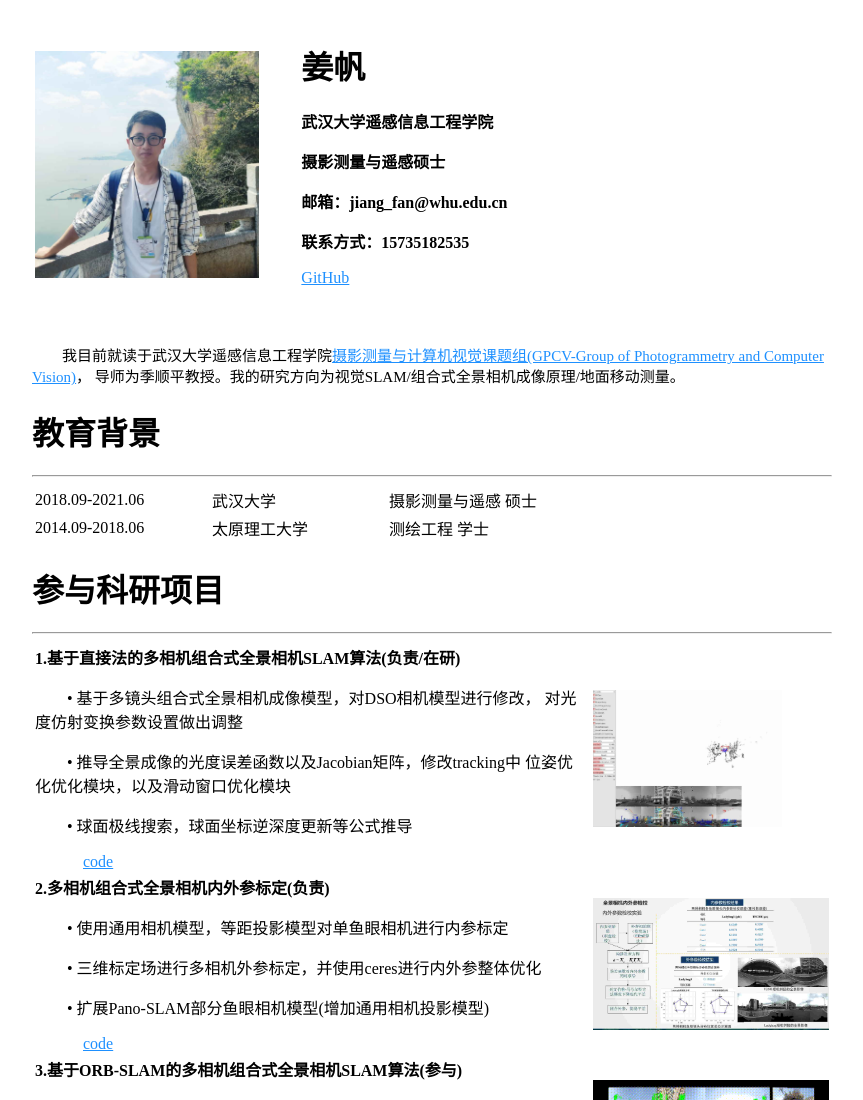
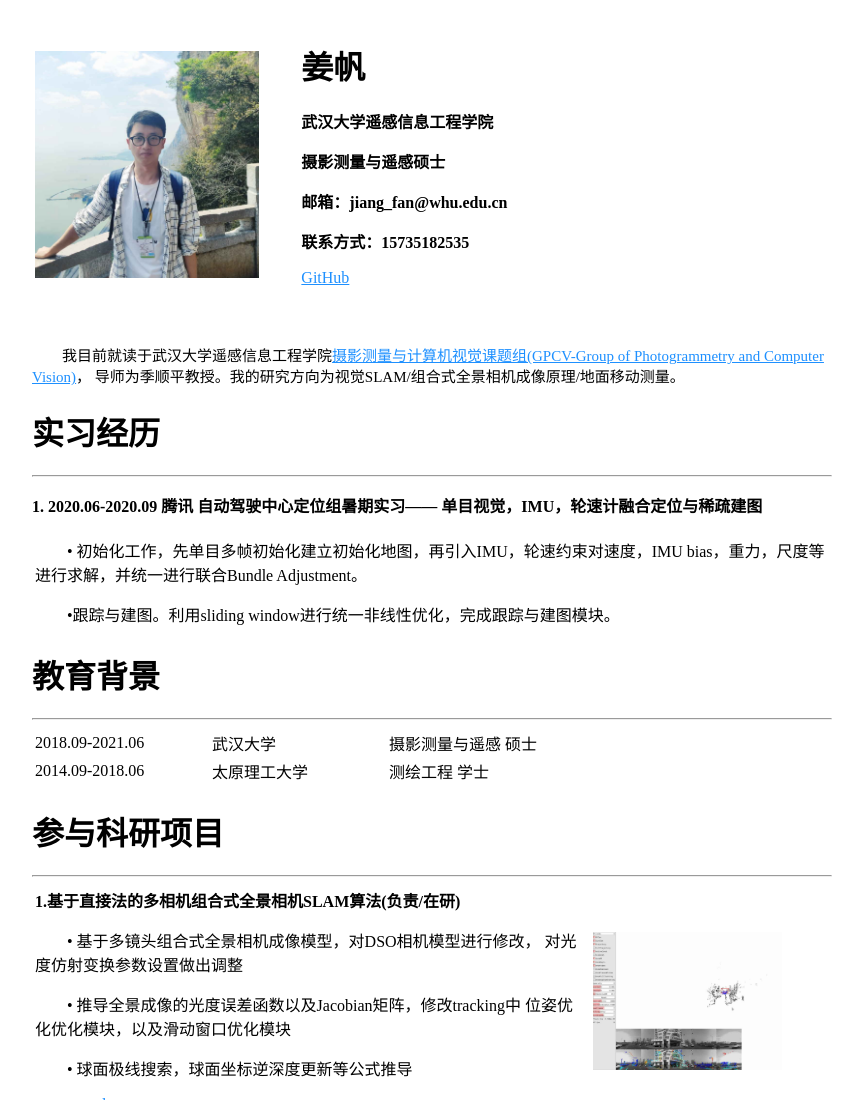
Before and after one commit to jiangfanfly/jiangfanfly.github.io, a plain HTML site: page index.html in a window 1280 px wide. Shown: the top 1100 px of the page, without its empty margins (208-1071 px from the left). Drawn offline with Linux system fonts and the light colour scheme.

Commit message:
update internship

```diff
--- a/index.html
+++ b/index.html
@@ -37,6 +37,28 @@
   导师为季顺平教授。我的研究方向为视觉SLAM/组合式全景相机成像原理/地面移动测量。
 </p>
   <!-- 水平线 -->
+
+<div>
+
+<h1>
+实习经历
+</h1>
+<hr>
+<table border="0", style="font-size:16px;">
+  <tr>
+    <p style="font-size:16px;"><b>1. 2020.06-2020.09     腾讯    自动驾驶中心定位组暑期实习——
+        单目视觉，IMU，轮速计融合定位与稀疏建图</b></p>
+  </tr>
+  <tr>
+    <td style="width:70%">
+    <p style="text-indent:2em">•  初始化工作，先单目多帧初始化建立初始化地图，再引入IMU，轮速约束对速度，IMU bias，重力，尺度等进行求解，并统一进行联合Bundle Adjustment。</p>
+    <p style="text-indent:2em">•跟踪与建图。利用sliding window进行统一非线性优化，完成跟踪与建图模块。</p>
+    </td>
+  </tr>
+
+
+</table>
+</div>
 
 <div>
 
```
